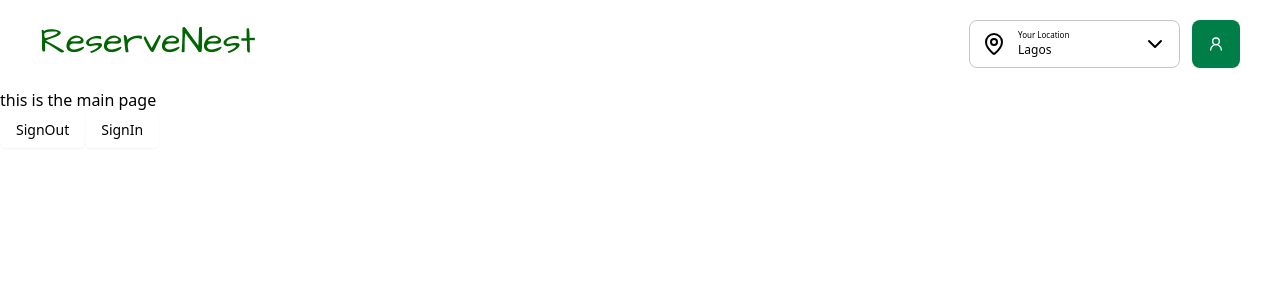
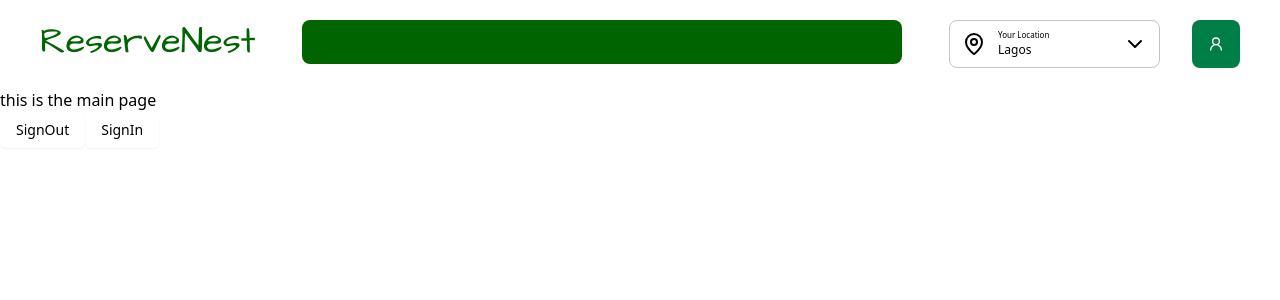
Before and after one commit to O-Tobi/ReserveNest, a Next.js app: page / in a window 1280 px wide. Shown: the top 300 px of the page. Built offline with nearby package versions, Linux system fonts and the light colour scheme; no server answers.

Commit message:
task: done with the header

```diff
--- a/app/globals.css
+++ b/app/globals.css
@@ -21,3 +21,13 @@
     background-color: var(--tw-color-lightgreen);
   }
 }
+
+
+@keyframes scroll {
+  from {
+    transform: translateX(100%);
+  }
+  to {
+    transform: translateX(-100%);
+  }
+}
--- /dev/null
+++ b/components/ui/Header/CallToAction.tsx
@@ -0,0 +1,10 @@
+export default function CallToAction() {
+  return (
+    <div className="w-full bg-[darkGreen] overflow-hidden py-2 lg:rounded-[8px]">
+      <div className="flex whitespace-nowrap animate-[scroll_15s_linear_infinite]">
+        <p className="text-white lg:text-lg font-bold">
+        🎉 Celebrate in Style! Book Your Next Special Occasion Online and Receive a Free Bottle of Wine! 🎉 Limited Time Offer!        </p>
+      </div>
+    </div>
+  );
+}
--- a/components/ui/Header/Header.tsx
+++ b/components/ui/Header/Header.tsx
@@ -4,6 +4,7 @@ import { Architects_Daughter } from "next/font/google";
 import { UserProfile } from "./UserProfile";
 import { UserLocation } from "./UserLocation";
 import Link from "next/link";
+import CallToAction from "./CallToAction";
 
 const architectsDaughter = Architects_Daughter({
   subsets: ["latin"],
@@ -12,7 +13,11 @@ const architectsDaughter = Architects_Daughter({
 
 export default function Header() {
   return (
-    <div className="flex  max-w-screen  p-[20px] md:px-[40px] md:py-[20px] justify-between">
+    <div>
+       <div className="block lg:hidden">
+        <CallToAction />
+      </div>
+      <div className="flex  max-w-screen  p-[20px] md:px-[40px] md:py-[20px] justify-between">
       <div className="text-[36px] leading-[44px] text-[darkGreen]">
         <Link href="/">
           {" "}
@@ -24,10 +29,15 @@ export default function Header() {
         </Link>
       </div>
 
+      <div className="w-6/12 hidden lg:block">
+        <CallToAction />
+      </div>
+
       <div className="flex items-center gap-[12px] ">
         <UserLocation />
         <UserProfile />
       </div>
     </div>
+    </div>
   );
 }
--- a/components/ui/Header/UserLocation.tsx
+++ b/components/ui/Header/UserLocation.tsx
@@ -19,7 +19,7 @@ export function UserLocation() {
   return (
     <DropdownMenu>
       <DropdownMenuTrigger asChild className="">
-        <div className="flex items-center gap-[16px] md:px-[12px] md:py-[8px] w-[24px] h-[24px] md:w-[211px] md:h-[48px]  justify-between rounded-[8px] md:border-[1px] border-[#C5C5C5] ">
+        <div className="flex items-center gap-[16px] mr-[20px]  md:px-[12px] md:py-[8px] w-[24px] h-[24px] md:w-[211px] md:h-[48px]  justify-between rounded-[8px] md:border-[1px] border-[#C5C5C5] ">
           <div className="flex items-center gap-[12px]">
             <div >
               <MapPin className="text-[#007E47]  md:text-black h-[24px] w-[24px]"/>
```
